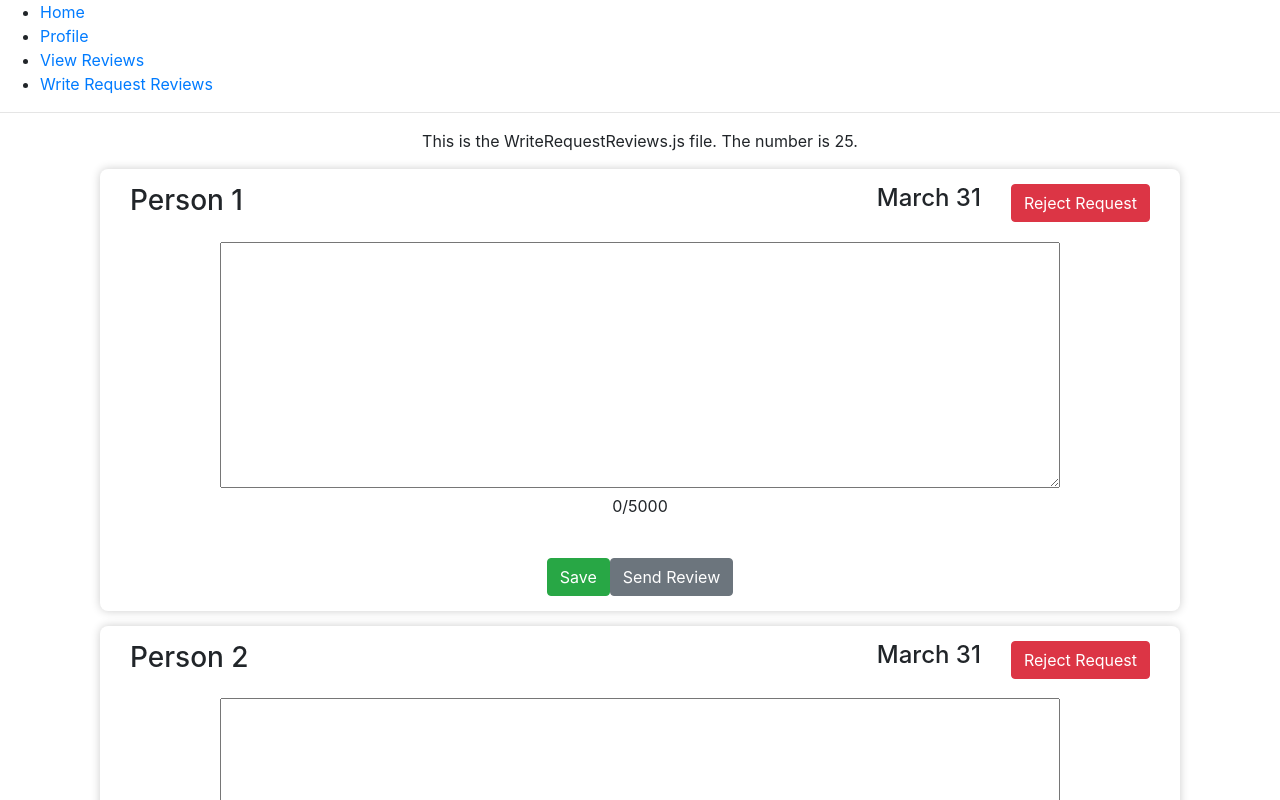
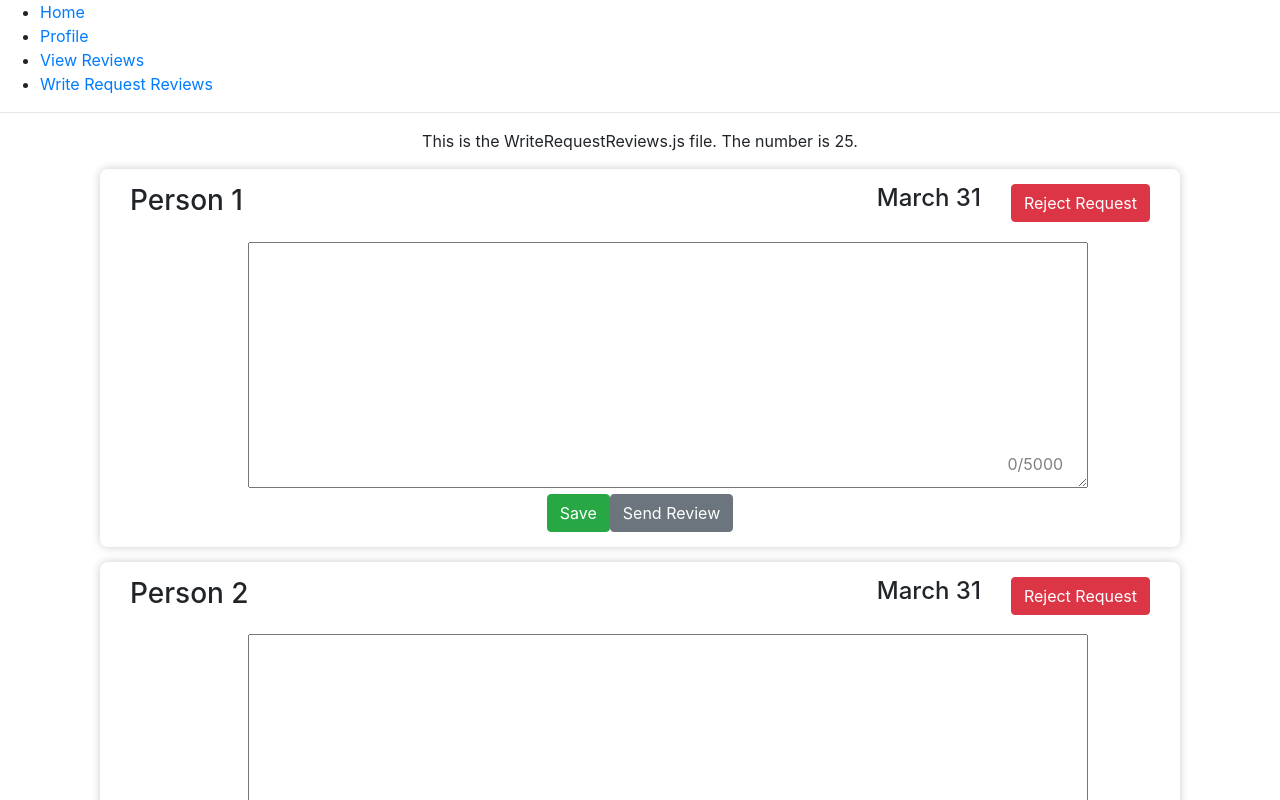
Before and after one commit to StephenTemp/SaltySplatoon-PET, a React (Create React App) app: page /writerequestreviews in a window 1280 px wide. Shown: the top 800 px of the page. Built offline with nearby package versions, Linux system fonts and the light colour scheme; no server answers.

Commit message:
added a new style for char count.

```diff
--- a/src/App.css
+++ b/src/App.css
@@ -36,3 +36,15 @@
     transform: rotate(360deg);
   }
 }
+
+p#char_count {
+  position: relative;
+  left: 85%;
+  float: left;
+  top: 210px;
+  color: grey;
+}
+
+button#savebtn {
+
+}
```
